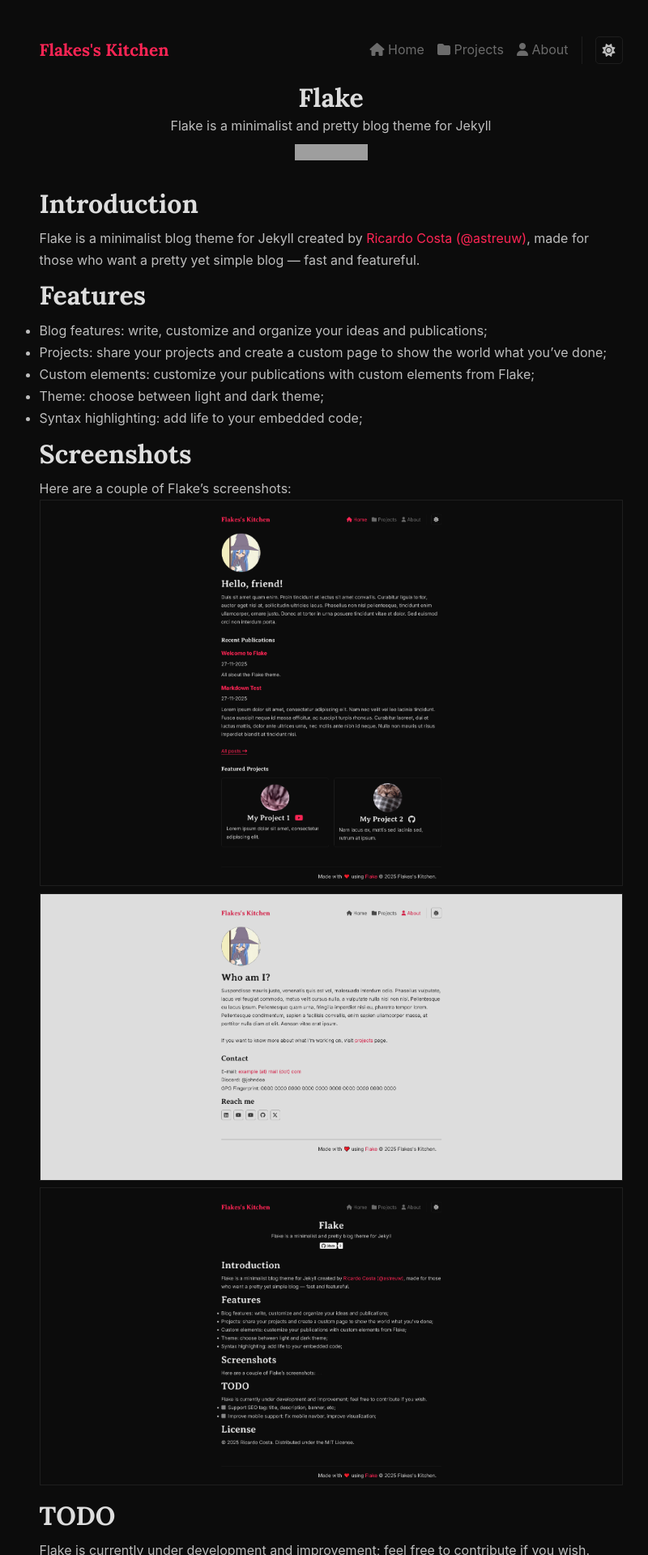
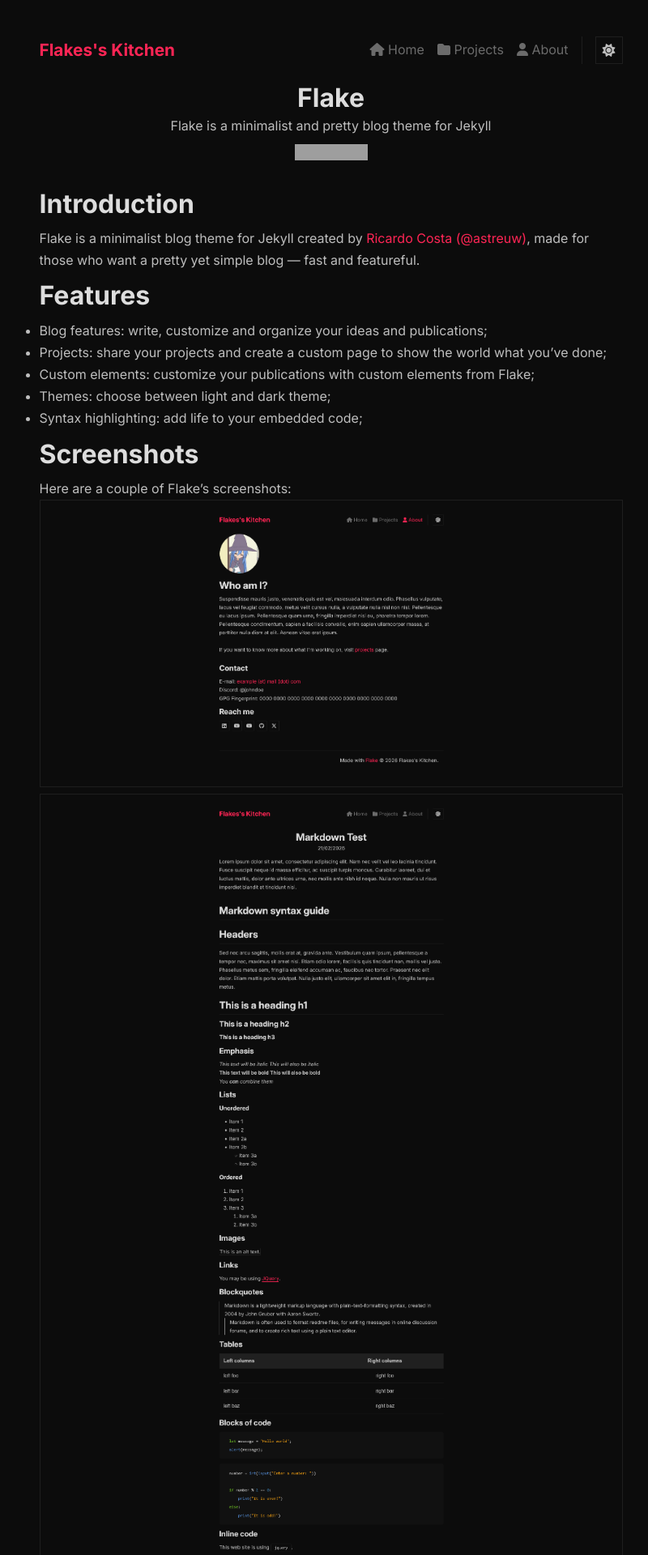
Before and after one commit to astreuw/flake, a Jekyll site: the page built from _projects/flake.md, in a window 1280 px wide. Shown: the top 1920 px of the page at 81% size, without its empty margins (224-1024 px from the left). Built offline with Jekyll 4.4.1, drawn with Linux system fonts in a browser that asks for light colours; some of the changed text lies outside the part shown; grey boxes are pictures that could not be loaded.

Commit message:
Leaving beta

```diff
--- a/_layouts/post.html
+++ b/_layouts/post.html
@@ -5,7 +5,7 @@
 <div class="container post-container">
   <div class="post-meta">
     <h1 class="post-title">{{ page.title }}</h1>
-    <time datetime="{{ post.date }}">{{ page.date | date: "%d-%m-%Y" }}</time>
+    <time datetime="{{ post.date }}">{{ page.date | date: "%d/%m/%Y" }}</time>
     <p class="post-description">
       {{ page.description }}
     </p>
--- a/_projects/flake.md
+++ b/_projects/flake.md
@@ -13,7 +13,7 @@
 - Blog features: write, customize and organize your ideas and publications;
 - Projects: share your projects and create a custom page to show the world what you've done;
 - Custom elements: customize your publications with custom elements from Flake;
-- Theme: choose between light and dark theme;
+- Themes: choose between light and dark theme;
 - Syntax highlighting: add life to your embedded code;
 
 # Screenshots
@@ -22,11 +22,5 @@
 ![](/assets/img/post/welcome-to-flake/2.png)
 ![](/assets/img/post/welcome-to-flake/3.png)
 
-# TODO
-Flake is currently under development and improvement; feel free to contribute if you wish.
-
-- [ ] Support SEO tag: title, description, banner, etc;
-- [ ] Improve mobile support: fix mobile navbar, improve visualization;
-
 # License
 © 2025 Ricardo Costa. Distributed under the MIT License.
--- a/_sass/base.scss
+++ b/_sass/base.scss
@@ -1,4 +1,4 @@
-@import url('https://fonts.googleapis.com/css2?family=Lora:ital,wght@0,400..700;1,400..700&display=swap&family=Roboto+Mono:ital,wght@0,100..700;1,100..700&display=swap');
+@import url('https://fonts.googleapis.com/css2?family=Roboto+Mono:ital,wght@0,100..700;1,100..700&display=swap&family=Inter:ital,opsz,wght@0,14..32,100..900;1,14..32,100..900&display=swap');
 
 :root {
   --default-border: 1px solid #33333375;
@@ -51,7 +51,6 @@
 
 h1, h2, h3 {
   color: var(--heading-title);
-  font-family: "Lora";
   margin-top: 1rem;
   margin-bottom: 1rem;
 }
@@ -175,7 +174,7 @@
     display: flex;
     align-items: center;
     border: var(--default-border);
-    border-radius: .3rem;
+    border-radius: 0rem;
     padding: .5rem;
 
     &:hover {
@@ -205,7 +204,7 @@
 .posts-list {
   display: flex;
   flex-direction: column;
-  gap: 1rem;
+  gap: 1.5rem;
   list-style-type: none;
 }
 
@@ -214,7 +213,7 @@
     display: flex;
     flex-direction: column;
     justify-content: center;
-    gap: .5rem;
+    gap: 0rem;
   }
 
   .post-title {
@@ -229,7 +228,7 @@
   align-items: center;
   background-color: var(--alt-background-color);
   border: var(--default-border);
-  border-radius: .5rem;
+  border-radius: 0rem;
   padding: 1rem;
 
   .posts-too-early-message {
@@ -255,7 +254,7 @@
     align-items: center;
     gap: .5rem;
     border: var(--default-border);
-    border-radius: .5rem;
+    border-radius: 0rem;
     color: var(--text-color);
     height: 100%;
     padding: 1rem;
@@ -293,7 +292,7 @@
     justify-content: center;
     align-items: center;
     border: var(--default-border);
-    border-radius: .3rem;
+    border-radius: 0rem;
     color: var(--text-color);
     min-width: 2rem;
     min-height: 2rem;
@@ -320,7 +319,7 @@
   flex-direction: column;
   gap: .5rem;
   border: var(--default-border);
-  border-radius: .3rem;
+  border-radius: 0rem;
   padding: 1rem;
 
   &:hover {
--- a/_sass/post.scss
+++ b/_sass/post.scss
@@ -42,4 +42,8 @@
     border: var(--default-border);
     margin-top: 1rem;
   }
+
+  ul {
+    margin-left: 1.5rem;
+  }
 }
--- a/index.html
+++ b/index.html
@@ -29,7 +29,7 @@
     {% for post in site.posts limit: 3 %}
     <li class="post-item">
       <a href="{{ post.url | relative_url }}" class="post-title post-link link-raw">{{ post.title}}</a>
-      <time datetime="{{ post.date }}">{{ post.date | date: "%d-%m-%Y" }}</time>
+      <time datetime="{{ post.date }}">{{ post.date | date: "%d/%m/%Y" }}</time>
       <p class="post-description">{{ post.description }}</p>
     </li>
     {% endfor %}
--- a/posts.html
+++ b/posts.html
@@ -21,7 +21,7 @@
   {% for post in site.posts limit: 3 %}
   <li class="post-item">
     <a href="{{ post.url | relative_url }}" class="post-title post-link link-raw">{{ post.title }}</a>
-    <time datetime="{{ post.date }}">{{ post.date | date: "%d-%m-%Y" }}</time>
+    <time datetime="{{ post.date }}">{{ post.date | date: "%d/%m/%Y" }}</time>
     <p class="post-description">{{ post.description }}</p>
   </li>
   {% endfor %}
```
Also changed, not shown: _posts/2025-11-27-welcome-to-flake.md (deleted, +0 -30 lines), README.md, _posts/2026-02-21-markdown-test.md (renamed from _posts/2025-11-27-markdown-test.md), assets/img/crying-cat.gif (renamed from assets/img/crying_cat.gif), assets/img/post/welcome-to-flake/1.png, assets/img/post/welcome-to-flake/2.png, assets/img/post/welcome-to-flake/3.png, assets/img/site-banner.png (renamed from assets/img/site_banner.png).
